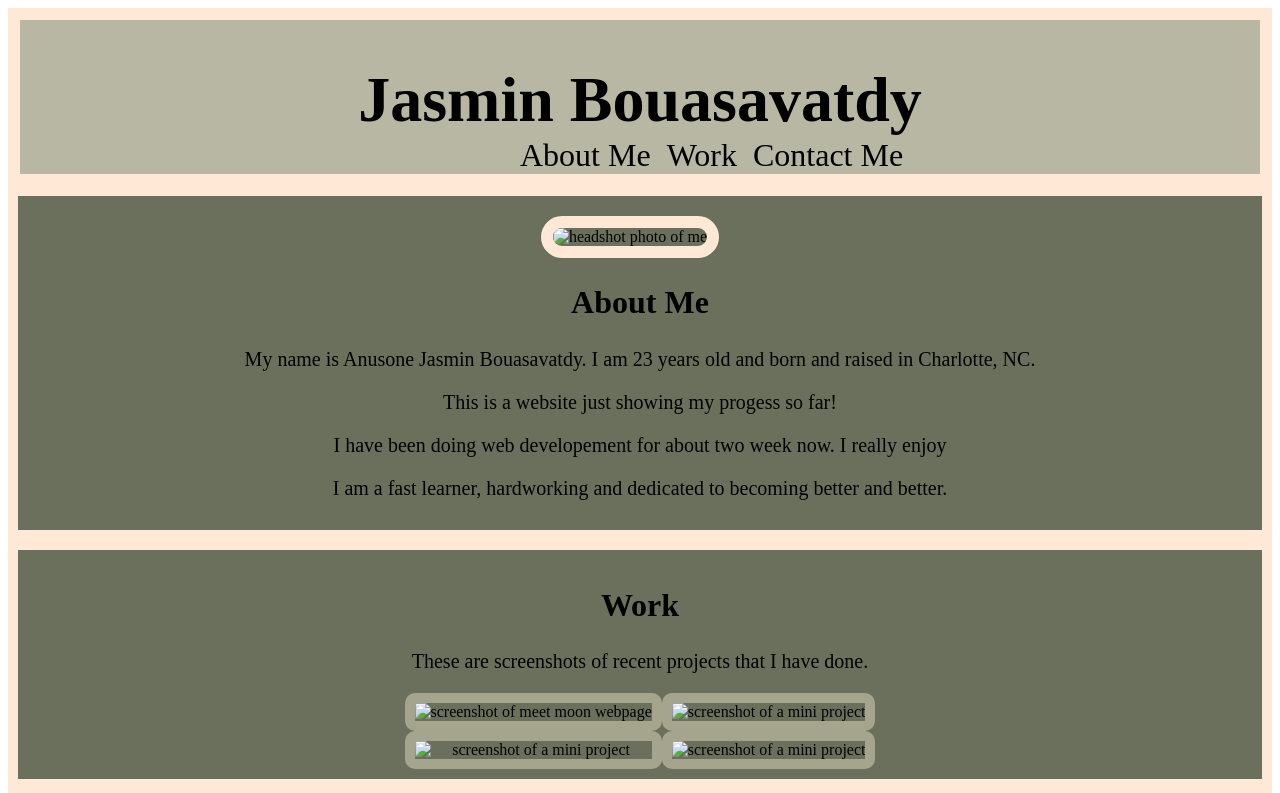
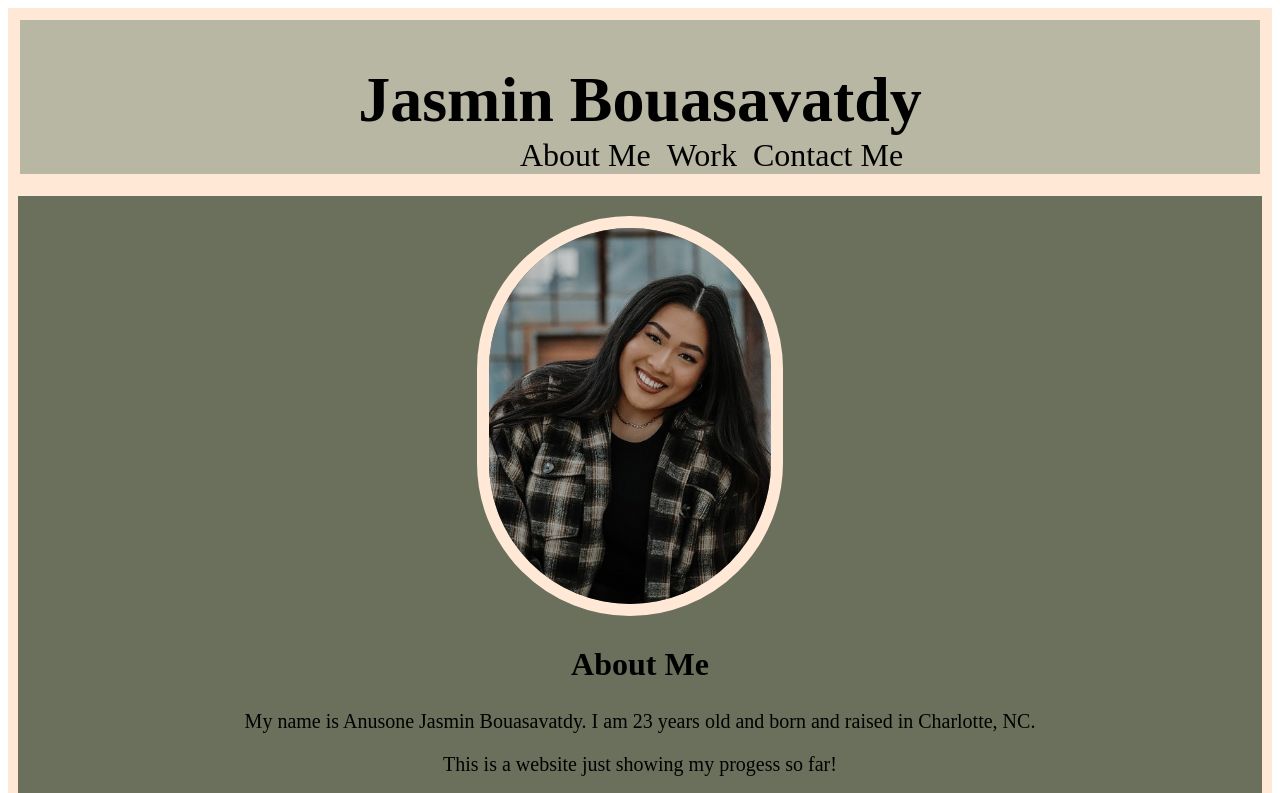
Before and after one commit to jasminbouasavatdy/portfolio-website, a plain HTML site: page index.html in a window 1280 px wide. Shown: the top 793 px of the page. Drawn offline with Linux system fonts and the light colour scheme.

Commit message:
images folder moved imgs and fixed html

```diff
--- a/index.html
+++ b/index.html
@@ -21,7 +21,7 @@
     <main>
         <div>
             <article id="about-me" class="main">
-                <img class="me" src="Profile_Pic_2.jpg" alt="headshot photo of me">
+                <img class="me" src="./assets/images/Profile_Pic_2.jpg" alt="headshot photo of me">
                 <h2>About Me</h2>
                 <p>My name is Anusone Jasmin Bouasavatdy. I am 23 years old and born and raised in
                     Charlotte, NC.
@@ -42,12 +42,13 @@
             </p>
         <div class="all">
          <div class="photos">
-            <img src="Screenshot (6).png" alt="screenshot of meet moon webpage">
-            <img src="Screenshot (8).png" alt="screenshot of a mini project">
+             <a href="https://jasminbouasavatdy.github.io/mini_project_1/"></a>
+            <img src="./assets/images/csssnippet.png" alt="screenshot of meet moon webpage">
+            <img src="./assets/images/moonStanding.png" alt="screenshot of a mini project">
         </div>
         <div class="photos">
-            <img src="Screenshot (2).png" alt="screenshot of a mini project">
-            <img src="Screenshot (3).png" alt="screenshot of a mini project">
+            <img src="./assets/images/horiseonTop.png" alt="screenshot of a mini project">
+            <img src="./assets/images/horiseonBottom.png" alt="screenshot of a mini project">
         </div>
         </div>
         </article>
```
Also changed, not shown: assets/images/Profile_Pic_2.jpg (renamed from assets/Profile_Pic_2.jpg), assets/images/csssnippet.png (renamed from assets/Screenshot (8).png), assets/images/horiseonBottom.png (renamed from assets/Screenshot (3).png), assets/images/horiseonTop.png (renamed from assets/Screenshot (2).png), assets/images/moonStanding.png (renamed from assets/Screenshot (6).png), 5 other files.
